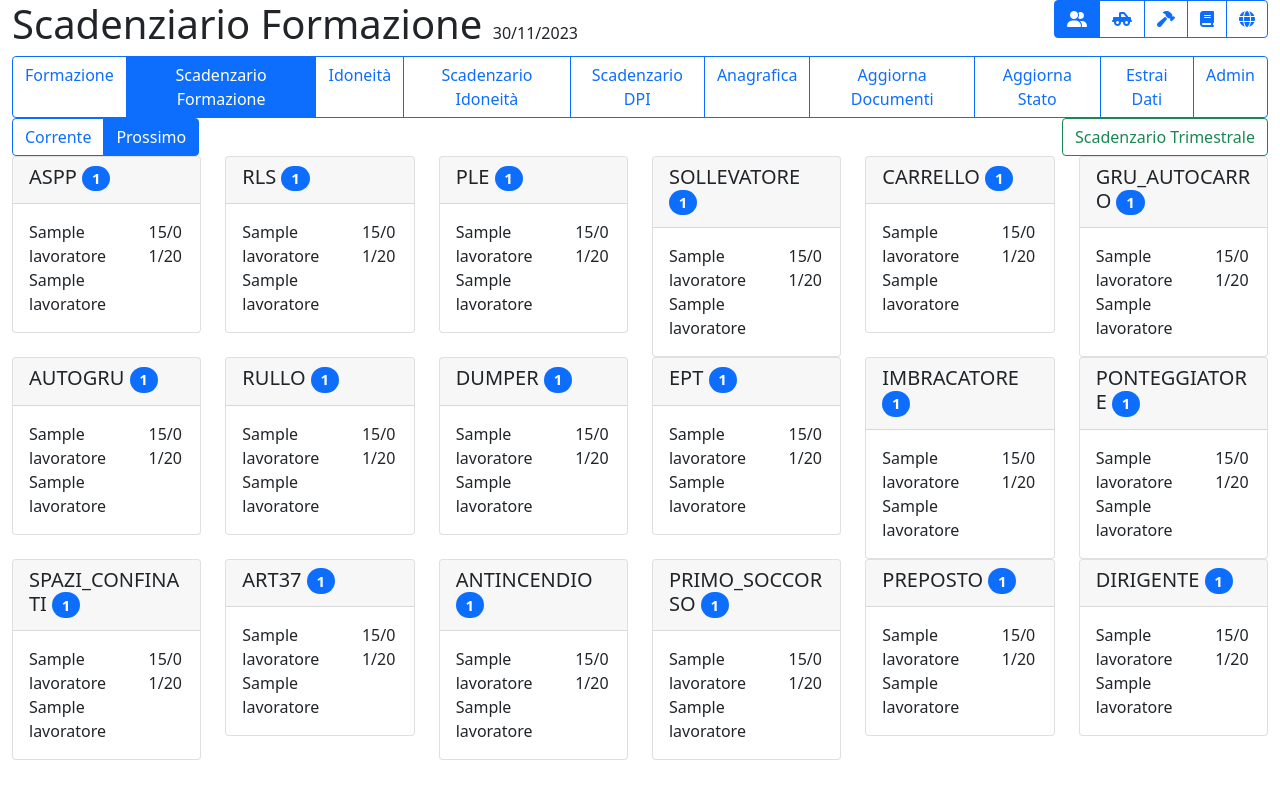
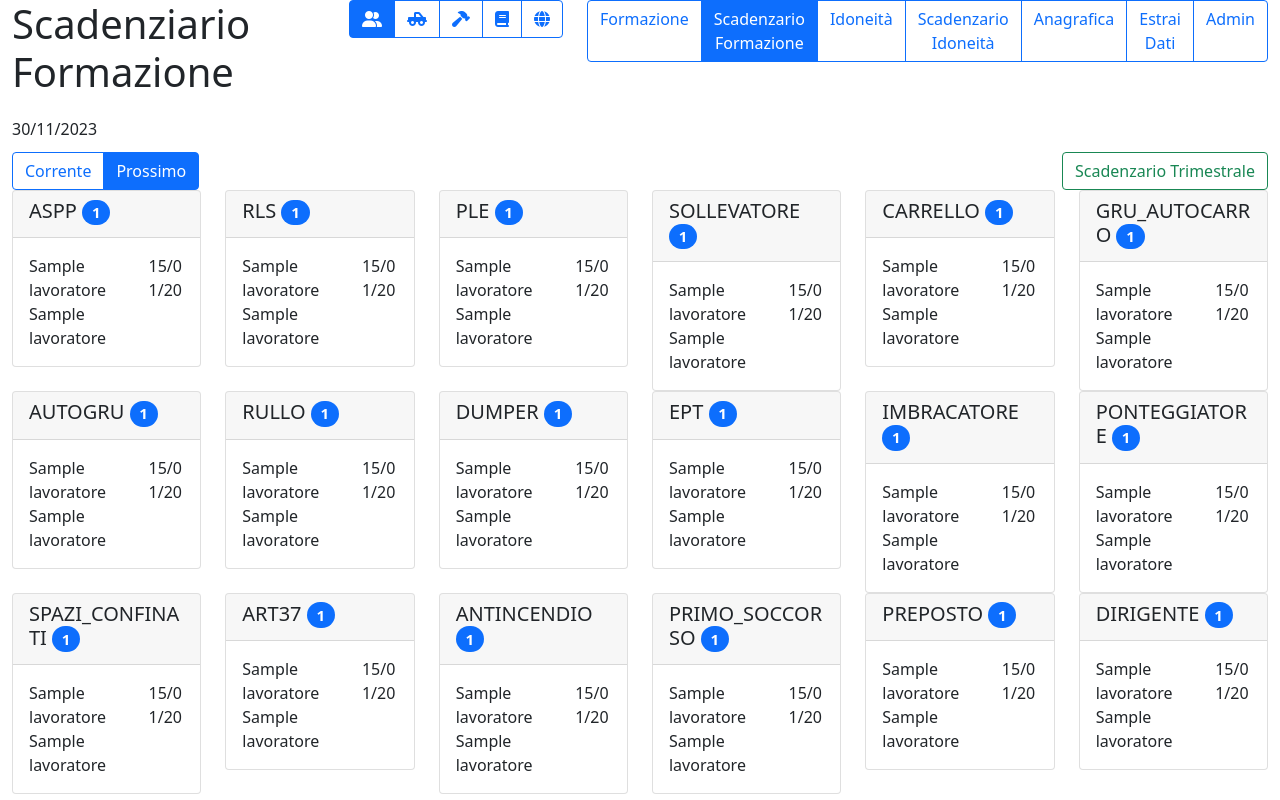
Before and after one commit to superqwe/ottomano, a Django app: page /personale/scadenzario_formazione_schede/1/ in a window 1280 px wide. Run offline with Django 4.2, Linux system fonts and the light colour scheme; tables that the repository leaves empty hold one stand-in row (values such as "Sample post"); some libraries are stand-ins or nearby versions.

Commit message:
personale: layout menu

```diff
--- a/ottomano/ottomano/templates/base.html
+++ b/ottomano/ottomano/templates/base.html
@@ -37,30 +37,6 @@
 
 
         {% block menu_macro_sezione %}
-        <div class="col text-end d-print-none">
-            <div class="btn-group " role="group">
-                <a href="/personale/formazione"
-                   class="btn btn-outline-primary {{pagina_attiva_formazione}}">Formazione</a>
-                <a href="/personale/scadenzario_formazione"
-                   class="btn btn-outline-primary {{pagina_attiva_scadenziario_formazione}}">Scadenzario
-                    Formazione</a>
-                <a href="/personale/idoneita"
-                   class="btn btn-outline-primary {{pagina_attiva_idoneita}}">Idoneità</a>
-                <a href="/personale/scadenziario_idoneita"
-                   class="btn btn-outline-primary {{pagina_attiva_scadenzario_idoneita}}">Scadenzario Idoneità</a>
-                <a href="/personale/scadenzario_dpi"
-                   class="btn btn-outline-primary {{pagina_attiva_scadenzario_dpi}}">Scadenzario DPI</a>
-                <a href="/personale/anagrafica"
-                   class="btn btn-outline-primary {{pagina_attiva_anagrafica}}">Anagrafica</a>
-                <a href="/personale/aggiorna_documenti"
-                   class="btn btn-outline-primary {{pagina_attiva_aggiorna_documenti}}">Aggiorna Documenti</a>
-                <a href="/personale/aggiorna_stato"
-                   class="btn btn-outline-primary  {{pagina_attiva_aggiorna_stato}}">Aggiorna Stato</a>
-                <a href="/personale/estrai_dati"
-                   class="btn btn-outline-primary  {{pagina_attiva_estrai_dati}}">Estrai Dati</a>
-                <a href="/admin" class="btn btn-outline-primary">Admin</a>
-            </div>
-        </div>
         {% endblock %}
 
     </div>
--- a/ottomano/personale/templates/personale/formazione_schede.html
+++ b/ottomano/personale/templates/personale/formazione_schede.html
@@ -19,6 +19,9 @@
 </div>
 {% endblock %}
 
+{% block menu_macro_sezione %}
+{% include "./menu_sezione_personale.html" %}
+{% endblock %}
 
 {% block corpo %}
 
--- a/ottomano/personale/templates/personale/idoneita.html
+++ b/ottomano/personale/templates/personale/idoneita.html
@@ -9,6 +9,9 @@
 {% block menu_sezione %}
 {% endblock %}
 
+{% block menu_macro_sezione %}
+{% include "./menu_sezione_personale.html" %}
+{% endblock %}
 
 {% block corpo %}
 
--- /dev/null
+++ b/ottomano/personale/templates/personale/menu_sezione_personale.html
@@ -0,0 +1,24 @@
+        <div class="col text-end d-print-none">
+            <div class="btn-group " role="group">
+                <a href="/personale/formazione"
+                   class="btn btn-outline-primary {{pagina_attiva_formazione}}">Formazione</a>
+                <a href="/personale/scadenzario_formazione"
+                   class="btn btn-outline-primary {{pagina_attiva_scadenziario_formazione}}">Scadenzario
+                    Formazione</a>
+                <a href="/personale/idoneita"
+                   class="btn btn-outline-primary {{pagina_attiva_idoneita}}">Idoneità</a>
+                <a href="/personale/scadenziario_idoneita"
+                   class="btn btn-outline-primary {{pagina_attiva_scadenzario_idoneita}}">Scadenzario Idoneità</a>
+<!--                <a href="/personale/scadenzario_dpi"-->
+<!--                   class="btn btn-outline-primary {{pagina_attiva_scadenzario_dpi}}">Scadenzario DPI</a>-->
+                <a href="/personale/anagrafica"
+                   class="btn btn-outline-primary {{pagina_attiva_anagrafica}}">Anagrafica</a>
+<!--                <a href="/personale/aggiorna_documenti"-->
+<!--                   class="btn btn-outline-primary {{pagina_attiva_aggiorna_documenti}}">Aggiorna Documenti</a>-->
+<!--                <a href="/personale/aggiorna_stato"-->
+<!--                   class="btn btn-outline-primary  {{pagina_attiva_aggiorna_stato}}">Aggiorna Stato</a>-->
+                <a href="/personale/estrai_dati"
+                   class="btn btn-outline-primary  {{pagina_attiva_estrai_dati}}">Estrai Dati</a>
+                <a href="/admin" class="btn btn-outline-primary">Admin</a>
+            </div>
+        </div>
```
Also changed, not shown: ottomano/personale/templates/personale/formazione.html (+36 -27 lines).
